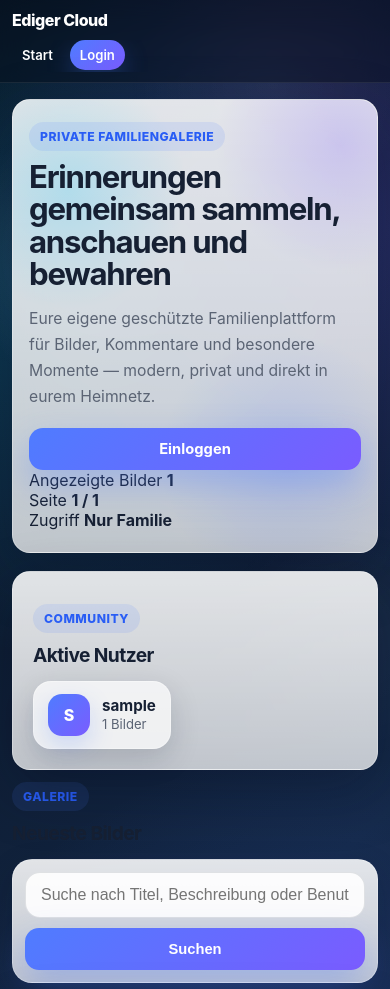
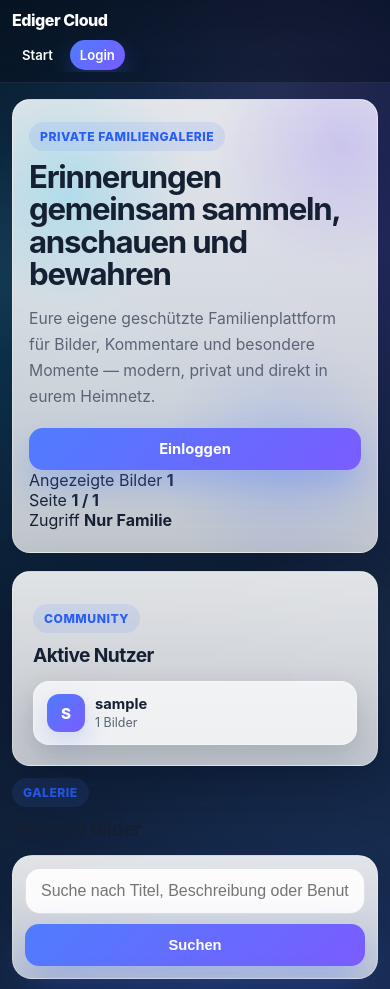
Before and after one commit to EliEdi02/FamilyProject, a Django app: page / in a window 390 px wide. Shown: the top 989 px of the page. Run offline with Django 5.2, Linux system fonts and the light colour scheme; tables that the repository leaves empty hold one stand-in row (values such as "Sample post"); grey boxes marked "Sample" are stand-in pictures.

Commit message:
UI verbessert

```diff
--- a/static/css/style.css
+++ b/static/css/style.css
@@ -1279,3 +1279,62 @@ body.lightbox-open {
 .inline-user-link:hover {
     text-decoration: underline;
 }
+
+/* Community / Aktive Nutzer - Mobile Verbesserung */
+.user-chip-list {
+    display: grid;
+    grid-template-columns: repeat(auto-fit, minmax(220px, 1fr));
+    gap: 12px;
+}
+
+.user-chip {
+    min-width: 0;
+    width: 100%;
+    align-items: center;
+    border-radius: 20px;
+    padding: 14px;
+}
+
+.user-chip-avatar {
+    flex-shrink: 0;
+}
+
+.user-chip-text {
+    min-width: 0;
+}
+
+.user-chip-text strong,
+.user-chip-text small {
+    display: block;
+    overflow: hidden;
+    text-overflow: ellipsis;
+    white-space: nowrap;
+}
+
+@media (max-width: 640px) {
+    .user-chip-list {
+        grid-template-columns: 1fr;
+        gap: 10px;
+    }
+
+    .user-chip {
+        padding: 12px 13px;
+        border-radius: 16px;
+        gap: 10px;
+    }
+
+    .user-chip-avatar {
+        width: 38px;
+        height: 38px;
+        border-radius: 12px;
+        font-size: 0.95rem;
+    }
+
+    .user-chip-text strong {
+        font-size: 0.92rem;
+    }
+
+    .user-chip-text small {
+        font-size: 0.78rem;
+    }
+}
```
